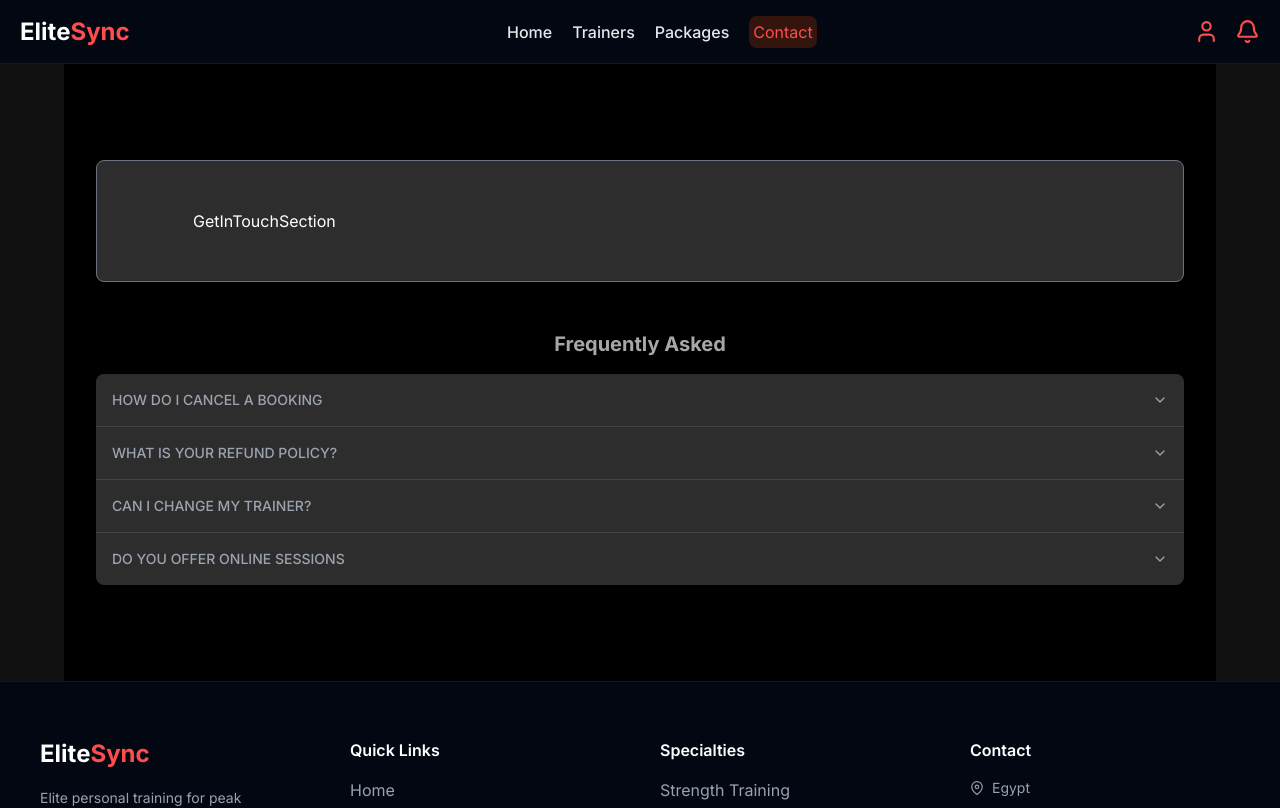
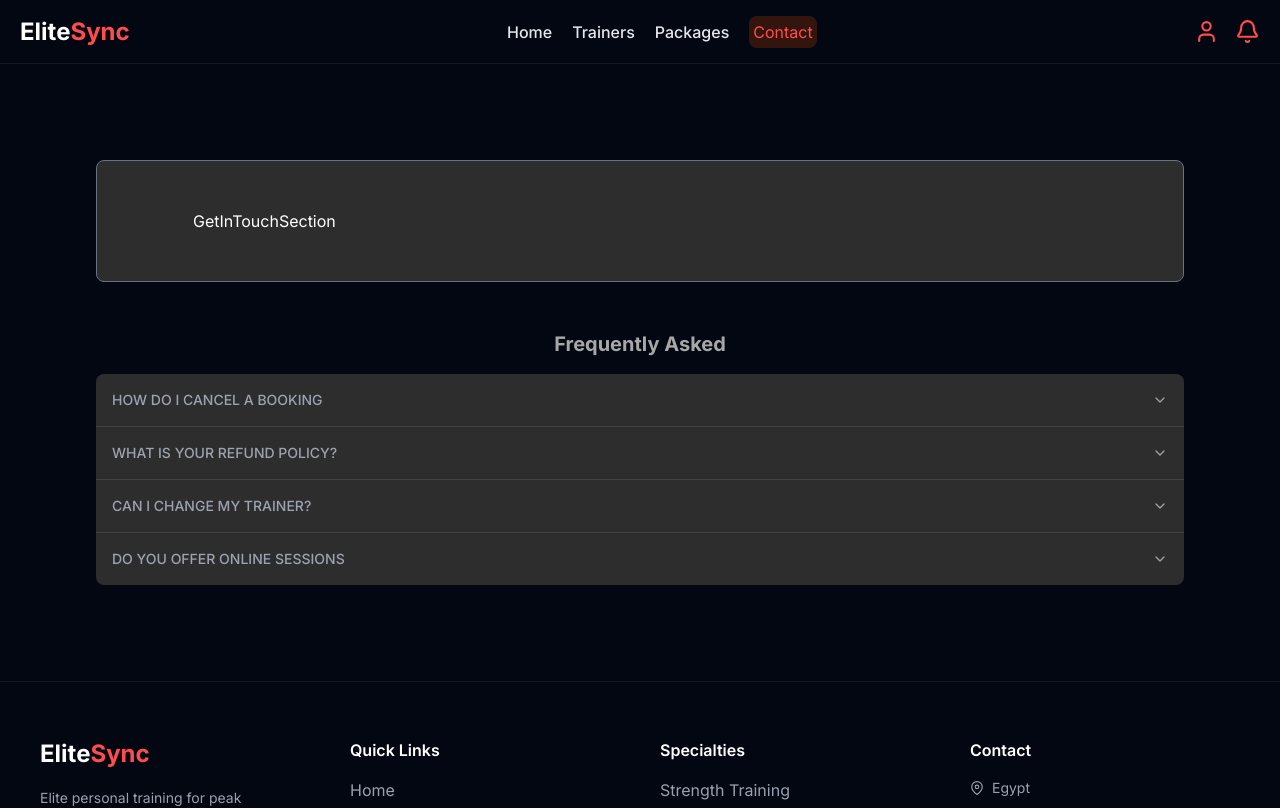
Before and after one commit to Abdulrahmanfawzy/fitness-team-2, a React (Vite) app: page /contact in a window 1280 px wide. Shown: the top 808 px of the page. Built offline with nearby package versions, Linux system fonts and the light colour scheme; the HTML template or start-up script is replaced by a standard one.

Commit message:
change the color in the contact & payment confirmation

```diff
--- a/src/components/booking/BookingConfirmed.tsx
+++ b/src/components/booking/BookingConfirmed.tsx
@@ -13,7 +13,7 @@ const BookingConfirmed = () => {
           confirmation Details Preperation Instructions.
         </p>
         <h3 className="self-center text-xl font-bold">Booking Summary</h3>
-        <div className="w-full rounded border border-[#999999] bg-black p-2">
+        <div className="w-full rounded border border-[#999999] bg-gray-950 p-2">
           <BookingInfoList />
         </div>
         <Link
--- a/src/pages/Booking/Booking.tsx
+++ b/src/pages/Booking/Booking.tsx
@@ -5,12 +5,12 @@ import { useState } from "react";
 const Booking = () => {
   const [bookingConfirmed, setBookingConfirmed] = useState(false);
   return (
-    <section className="bg-black mt-12">
+    <section className="bg-gray-950 mt-12">
       <div className="py-24 px-8 max-w-6xl mx-auto ">
         {bookingConfirmed ? (
-          <BookingConfirmed  />
+          <BookingConfirmed />
         ) : (
-          <PaymentAndConfirm setBookingConfirmed={setBookingConfirmed}/>
+          <PaymentAndConfirm setBookingConfirmed={setBookingConfirmed} />
         )}
       </div>
     </section>
--- a/src/pages/Contact/Contact.tsx
+++ b/src/pages/Contact/Contact.tsx
@@ -3,10 +3,12 @@ import GetInTouchSection from "@/components/contact/GetInTouchSection";
 
 function Contact() {
   return (
-    <div className="py-24 px-8 max-w-6xl mx-auto  space-y-12 bg-black">
-      <GetInTouchSection />
+    <div className="bg-gray-950">
+      <div className="py-24 px-8 max-w-6xl mx-auto  space-y-12 ">
+        <GetInTouchSection />
 
-      <FrequentlyAskedSection />
+        <FrequentlyAskedSection />
+      </div>
     </div>
   );
 }
```
